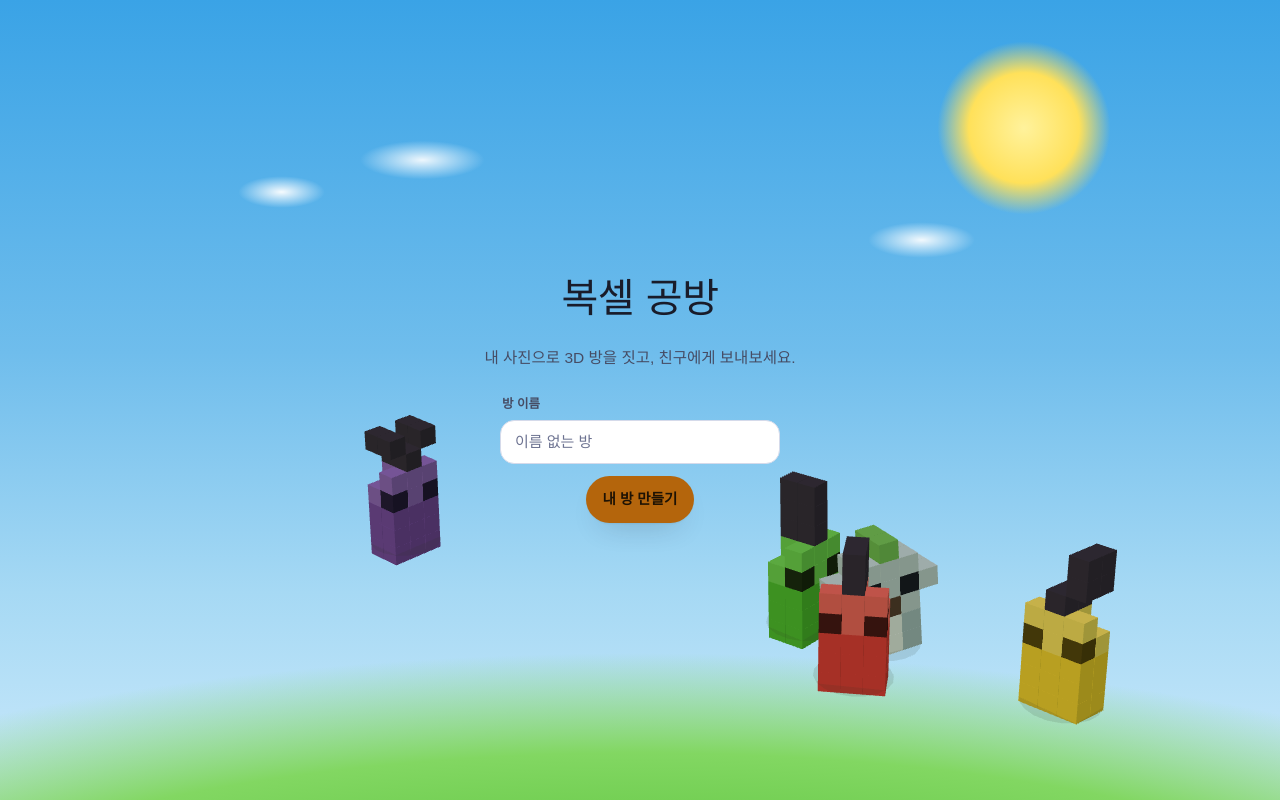
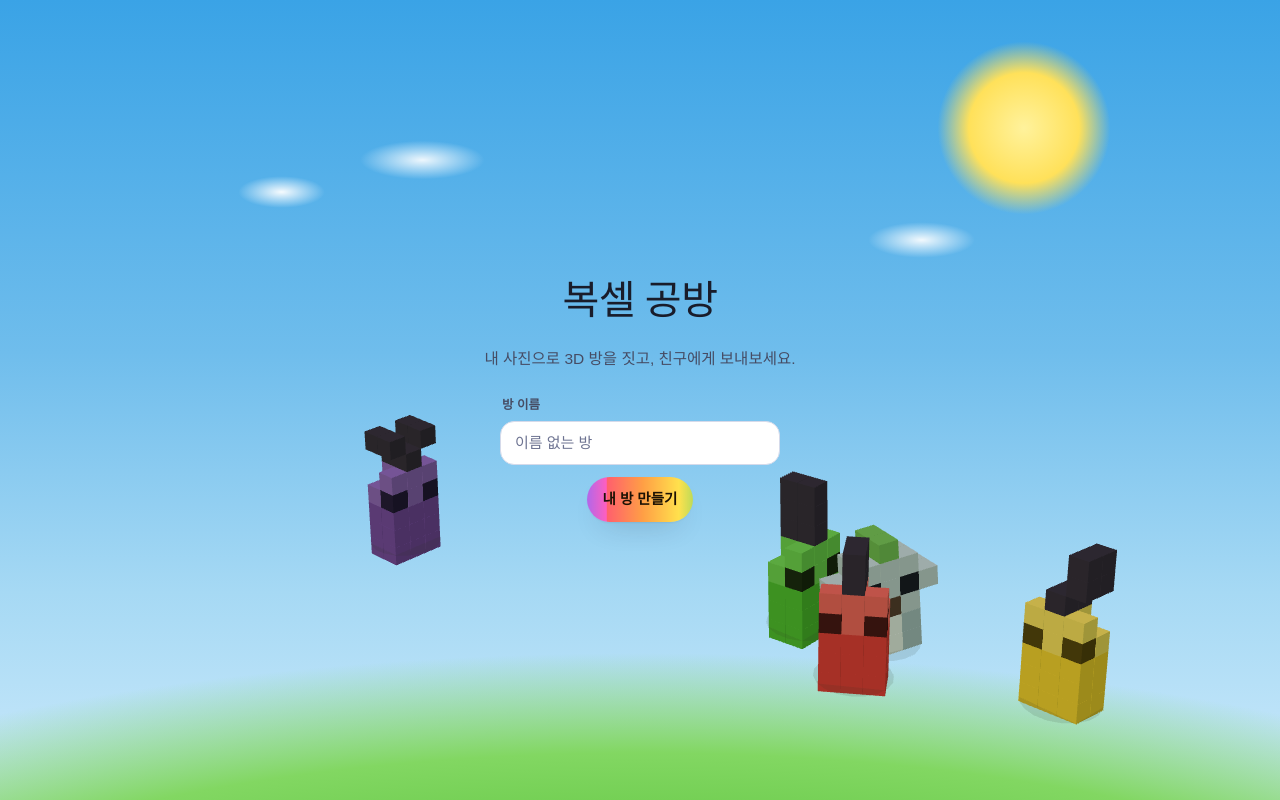
Before and after one commit to kaori-killer/voxel-room, a Next.js app: page / in a window 1280 px wide. Built offline with nearby package versions, Linux system fonts and the light colour scheme; no server answers; a web font is replaced by a local one.

Commit message:
feat(landing): 방 만들기 버튼 무지개 + 제목 궁서체
- 내 방 만들기 버튼을 무지개 그라데이션으로 변경
- 복셀 공방 제목 폰트를 궁서체 계열로 지정

```diff
--- a/src/features/landing/CreateRoomButton.tsx
+++ b/src/features/landing/CreateRoomButton.tsx
@@ -54,7 +54,7 @@ export function CreateRoomButton() {
           enterKeyHint="go"
         />
       </label>
-      <button type="submit" className="btn btn-primary" disabled={busy}>
+      <button type="submit" className={`btn btn-primary ${styles.create}`} disabled={busy}>
         {busy ? '방을 만드는 중…' : '내 방 만들기'}
       </button>
       {error ? (
--- a/src/features/landing/landing.module.css
+++ b/src/features/landing/landing.module.css
@@ -30,10 +30,35 @@
 .card { position: relative; z-index: 1; width: min(560px, 100%); display: flex; flex-direction: column; gap: 22px; text-align: center; }
 .brand { display: inline-flex; align-items: center; gap: 10px; justify-content: center; }
 .cube { width: 30px; height: 30px; border-radius: 8px; background: linear-gradient(135deg, var(--accent) 0 50%, var(--teal) 50% 100%); box-shadow: var(--shadow-s); }
-.title { font-size: clamp(28px, 7vw, 40px); line-height: 1.15; }
+.title { font-size: clamp(28px, 7vw, 40px); line-height: 1.15; font-family: '궁서', Gungsuh, GungsuhChe, Batang, AppleMyungjo, serif; }
 .lead { color: var(--ink-2); font-size: 15.5px; line-height: 1.7; }
 .actions { display: flex; flex-direction: column; gap: 12px; align-items: center; }
 .actions .btn { width: min(280px, 100%); }
+/* 내 방 만들기 — 무지개 그라데이션. 천천히 흐른다(모션 줄이기 설정 시 정지). */
+.create {
+  border: none;
+  color: #1d1204;
+  background: linear-gradient(
+    90deg,
+    #ff5f6d 0%,
+    #ff9f45 17%,
+    #ffe14d 34%,
+    #4fd06a 52%,
+    #3db8f5 70%,
+    #8a6bff 86%,
+    #ff5fbf 100%
+  );
+  background-size: 200% 100%;
+  animation: rainbowShift 6s linear infinite;
+}
+.create:hover {
+  filter: saturate(1.12) brightness(1.03);
+}
+@keyframes rainbowShift {
+  to {
+    background-position: 200% 0;
+  }
+}
 .field { display: flex; flex-direction: column; gap: 6px; width: min(280px, 100%); text-align: left; }
 .fieldLabel { font-size: 12.5px; font-weight: 600; color: var(--ink-2); padding-left: 2px; }
 .input { width: 100%; height: 44px; padding: 0 14px; border-radius: var(--r-m); border: 1px solid var(--line); background: var(--surface); color: var(--ink); font-size: 15px; }
```
